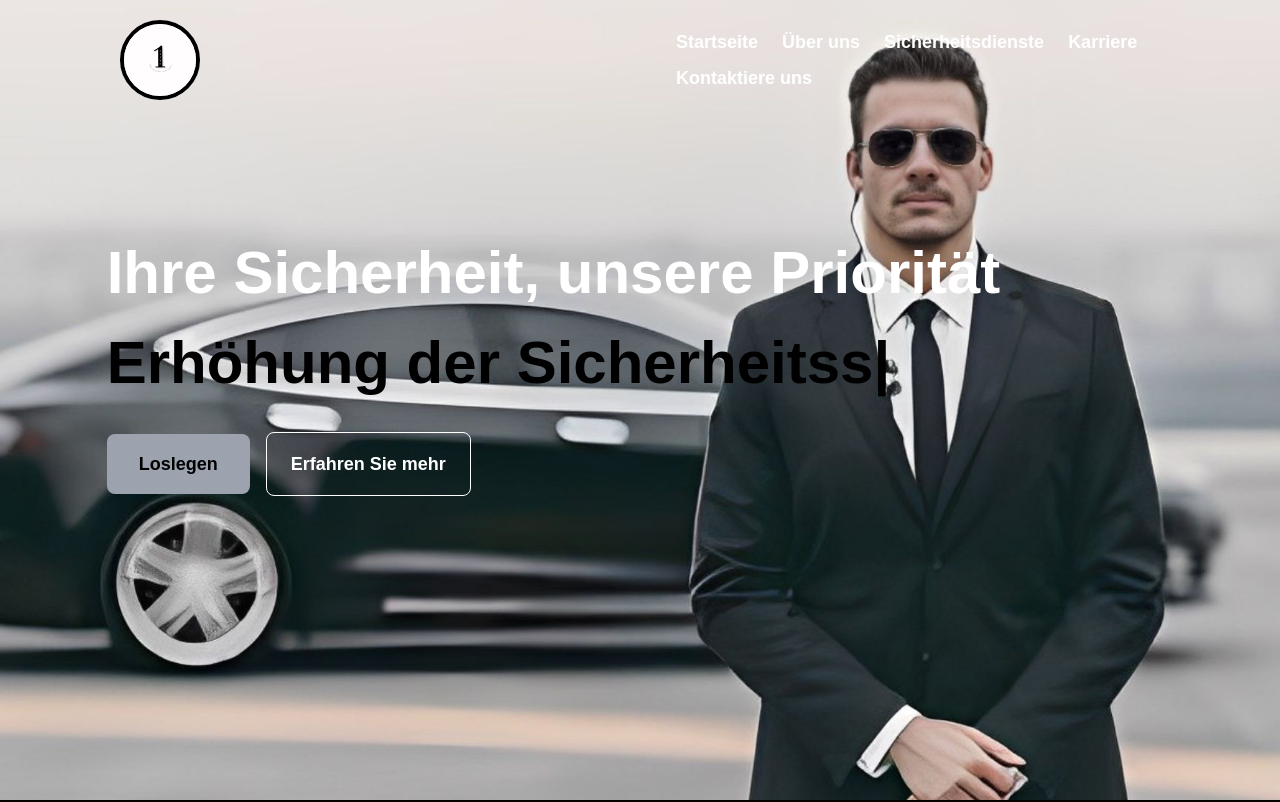
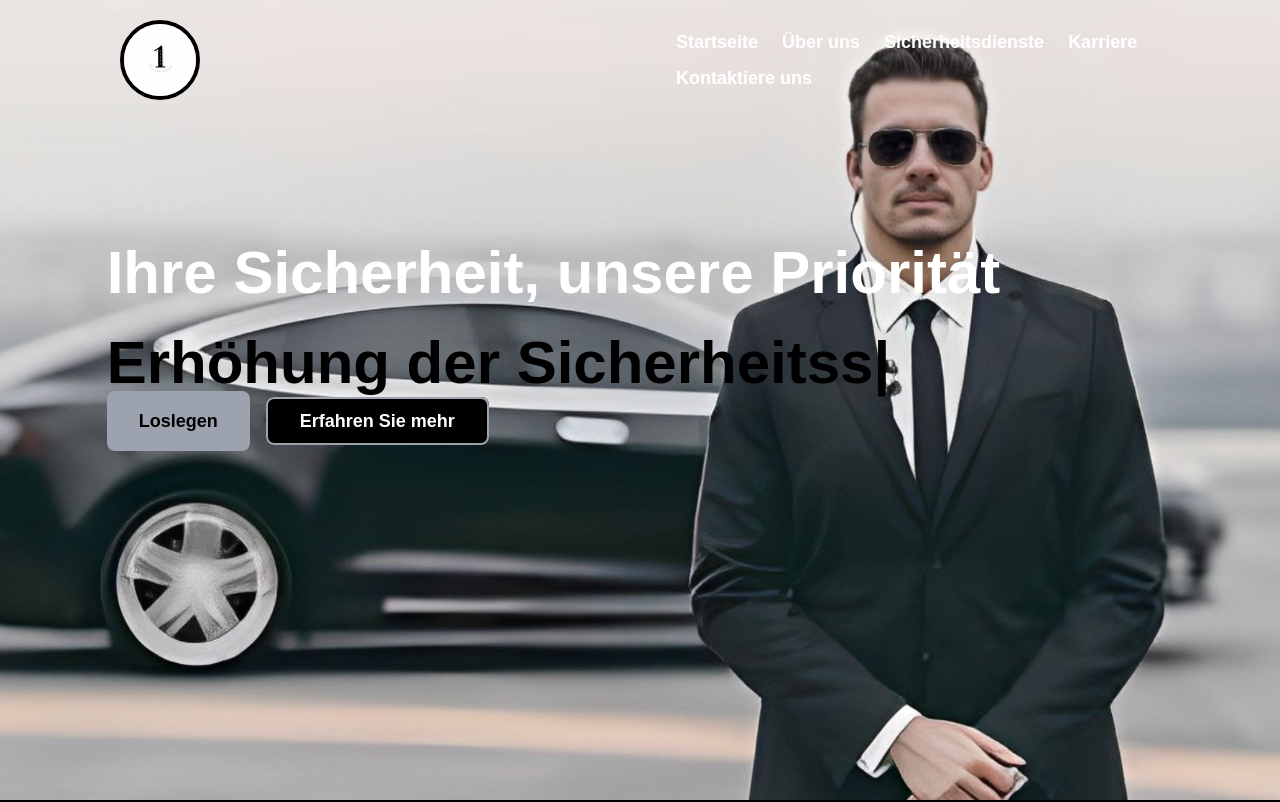
Before and after one commit to Malik-Ehtesham/security-company-website-frontend-2, a React (Vite) app: page / in a window 1280 px wide. Shown: the top 802 px of the page. Built offline with nearby package versions, Linux system fonts and the light colour scheme.

Commit message:
first commit

```diff
--- a/src/components/CtaSection/CtaSection.jsx
+++ b/src/components/CtaSection/CtaSection.jsx
@@ -35,7 +35,7 @@ const CtaSection = () => {
               </Link>
               <Link
                 to="/aboutus"
-                className="transition ease-in-out hover:-translate-y-1 hover:scale-110 duration-300 border-2 border-gray-400 bg-black py-3 hover:border-gray-500 hover:bg-gray-500 px-8 font-semibold  text-white hover:text-black rounded-lg  mx-4 text-lg"
+                className="transition ease-in-out hover:-translate-y-1 hover:scale-110 duration-300 border-2 my-2 border-gray-400 bg-black py-3 hover:border-gray-500 hover:bg-gray-500 px-8 font-semibold  text-white hover:text-black rounded-lg  mx-4 text-lg"
               >
                 Erfahren Sie mehr
               </Link>
--- a/src/components/HomeSection/HomeSection.jsx
+++ b/src/components/HomeSection/HomeSection.jsx
@@ -35,7 +35,7 @@ const HomeSection = () => {
             </Link>
             <Link
               to="/aboutus"
-              className="btn btn-outline   text-white  rounded-lg  md:btn-lg my-6  mx-4"
+              className="transition ease-in-out hover:-translate-y-1 hover:scale-110 duration-300 border-2 my-2 border-gray-400 bg-black py-3 hover:border-gray-500 hover:bg-gray-500 px-8 font-semibold  text-white hover:text-black rounded-lg  mx-4 text-lg"
             >
               Erfahren Sie mehr
             </Link>
```
